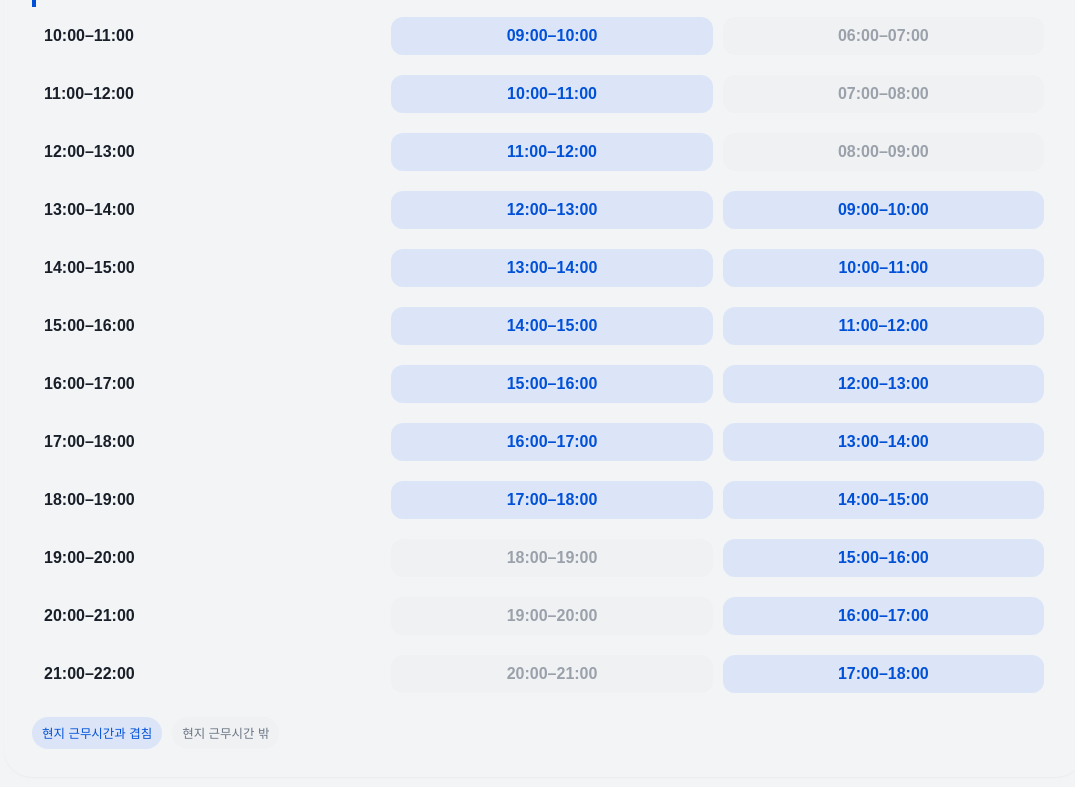
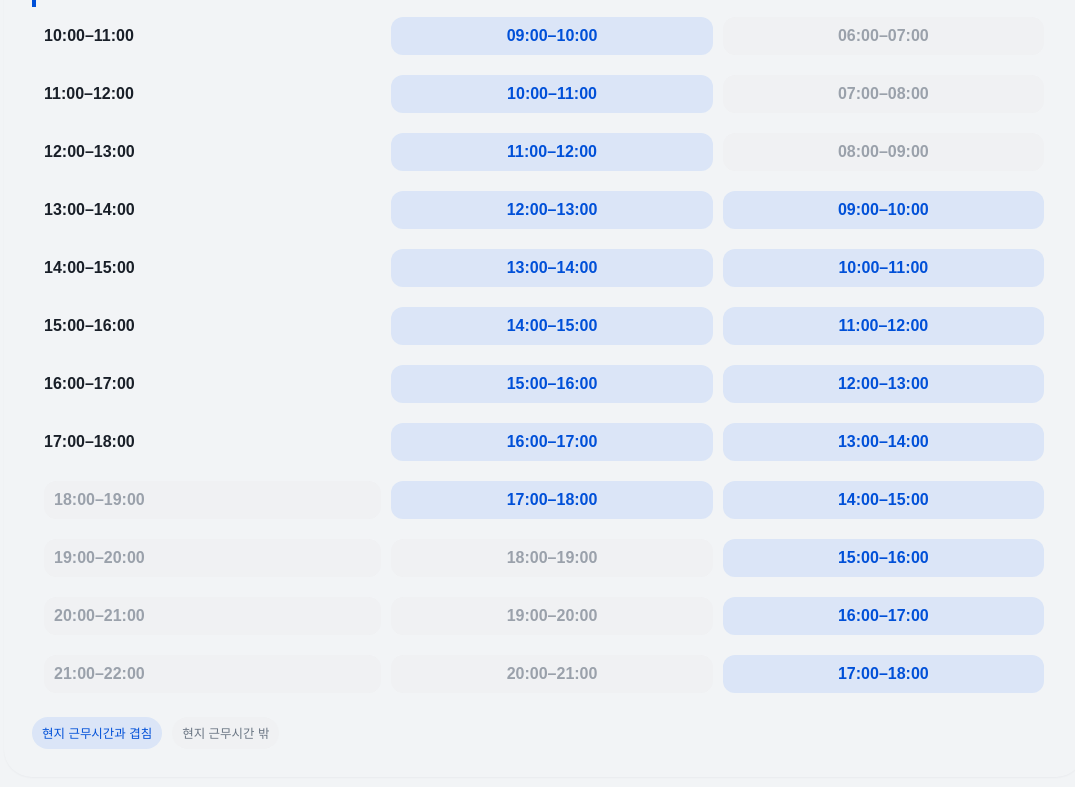
Before and after one commit to ericheo123/kst-singapore-kazakhstan-time, a website built with Vite: page index.html in a window 1280 px wide. Shown: the part 1223-2010 px from the top of the page, without its empty margins (96-1171 px from the left). Built offline with nearby package versions, Linux system fonts and the light colour scheme; a web font is replaced by a local one.

Commit message:
Style Korean after-hours rows

```diff
--- a/styles.css
+++ b/styles.css
@@ -433,6 +433,13 @@ h1 {
   box-shadow: inset 4px 0 0 var(--blue-strong);
 }
 
+.work-row strong.is-kst-out {
+  padding: 10px;
+  border-radius: 12px;
+  background: #f0f1f3;
+  color: #9aa1ab;
+}
+
 .work-cell {
   padding: 10px;
   border-radius: 12px;
```
